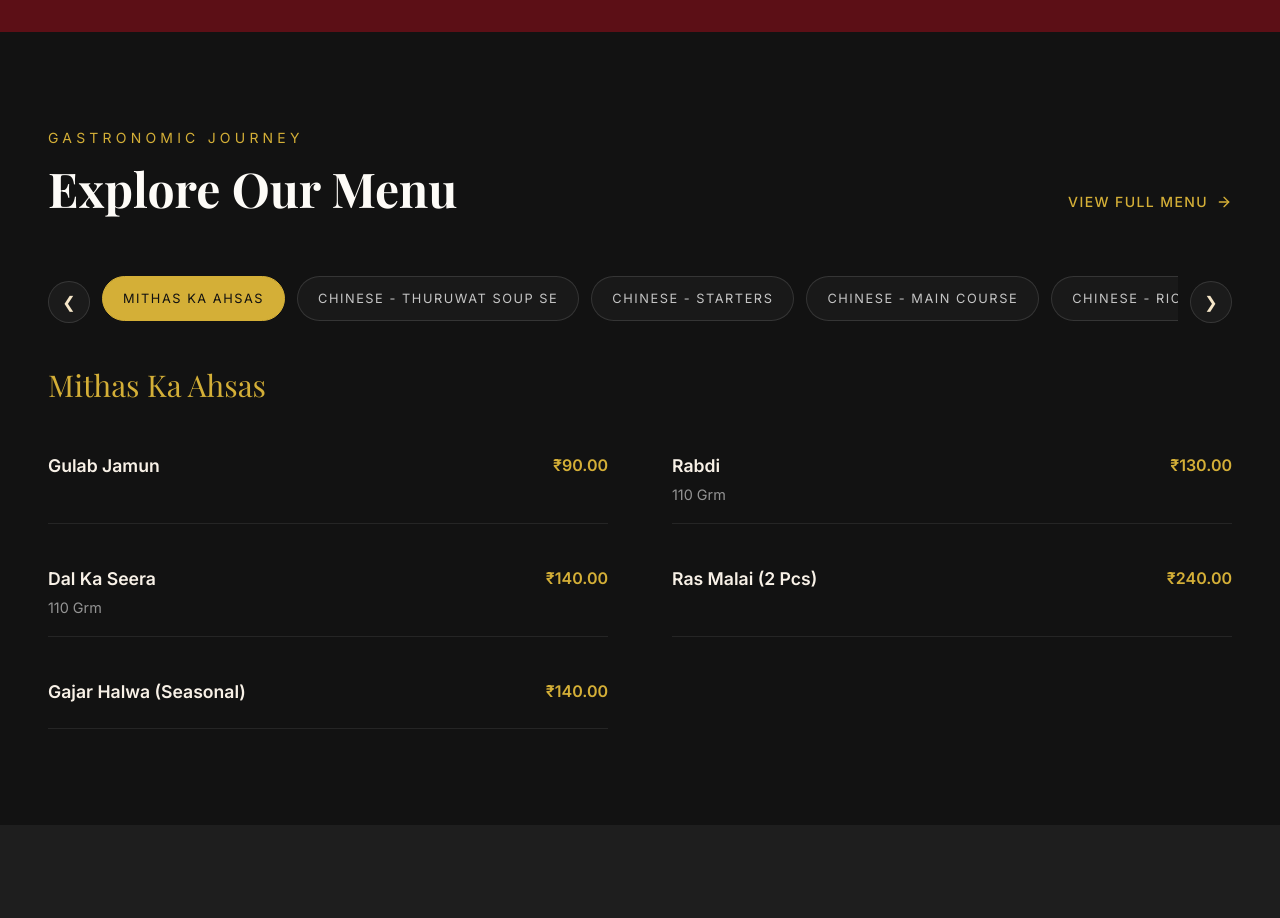
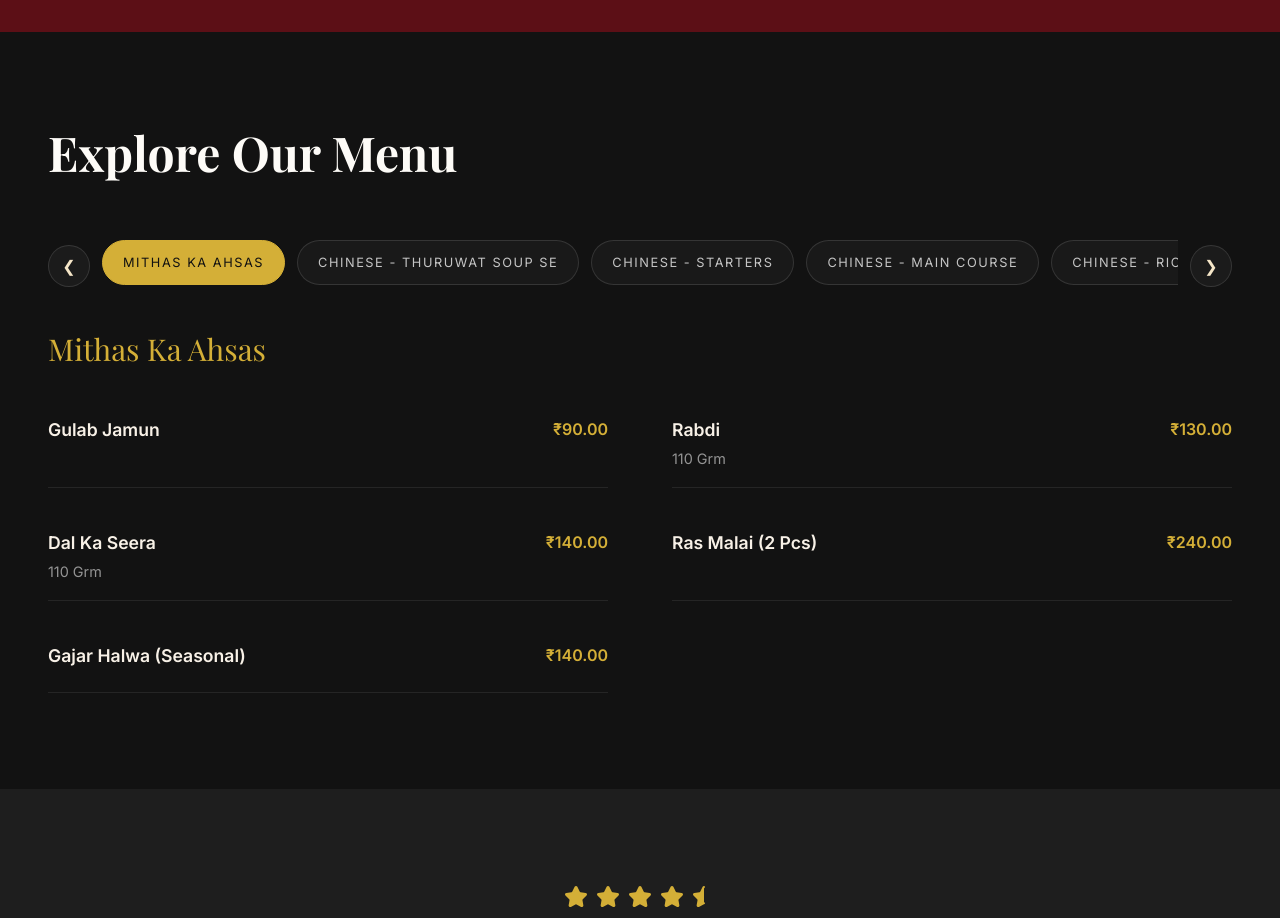
Before and after one commit to CraftedByKdev/B-Bhagat-Tarachand-Vashi, a plain HTML site: page index.html in a window 1280 px wide. Shown: the part 4220-5138 px from the top of the page. Drawn offline with nearby package versions, Linux system fonts and the light colour scheme; a web font is replaced by a local one.

Commit message:
index.html

```diff
--- a/index.html
+++ b/index.html
@@ -184,14 +184,11 @@
   <div class="max-w-7xl mx-auto">
     <div class="flex flex-col md:flex-row justify-between items-end mb-16 gsap-fade-up gap-6">
       <div>
-        <h4 class="text-gold uppercase tracking-[0.3em] text-sm mb-4">Gastronomic Journey</h4>
+
         <h2 class="text-4xl md:text-5xl font-serif font-bold">Explore Our Menu</h2>
       </div>
 
-      <a href="#" class="group flex items-center text-gold uppercase tracking-widest text-sm font-medium hover:text-cream transition-colors">
-        View Full Menu
-        <i data-lucide="arrow-right" class="ml-2 w-4 h-4 group-hover:translate-x-1 transition-transform"></i>
-      </a>
+
     </div>
 
     <!-- Category Tabs -->
```
